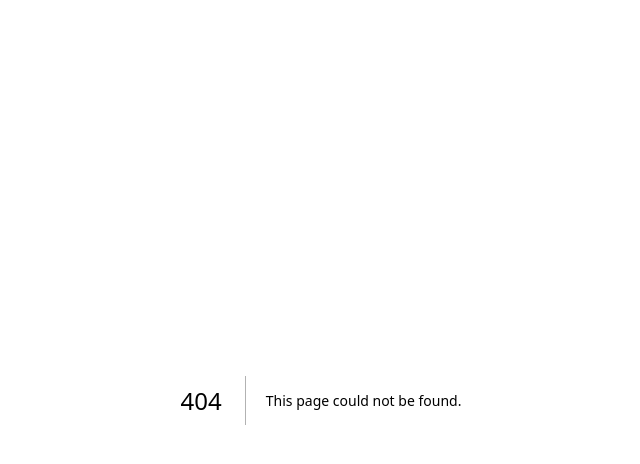
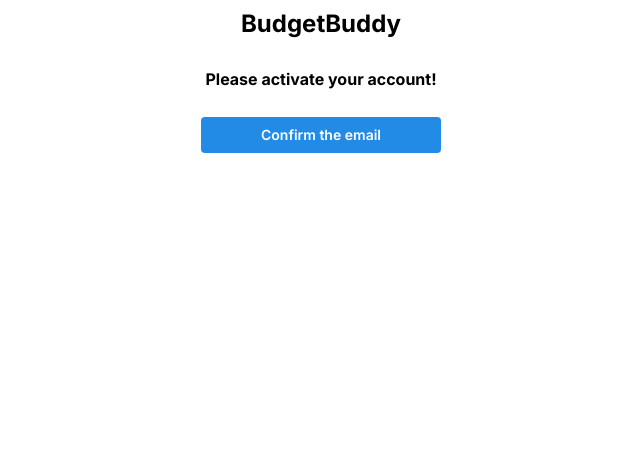
Before and after one commit to j1ddong/BudgetBuddy, a Next.js app in the folder buget-buddy/: page /accounts/confirm-email in a window 1280 px wide. Before the commit this address had no page. Shown: the top 464 px of the page, without its empty margins (319-959 px from the left). Built offline with nearby package versions, Linux system fonts and the light colour scheme.

Commit message:
implement confirm email

```diff
--- /dev/null
+++ b/buget-buddy/src/app/accounts/confirm-email/page.tsx
@@ -0,0 +1,23 @@
+import Link from 'next/link';
+import { Button } from '@mantine/core';
+import authStyles from '@/app/accounts/auth.module.css';
+
+const ConfirmEmail = ({ searchParams }: confirmUrlSearchParamsType) => {
+	return (
+		<>
+			<p className={authStyles.authInfo}>
+				<b>Please activate your account!</b>
+			</p>
+			<Button
+				className={authStyles.confirmationBtn}
+				fullWidth
+				component={Link}
+				href={searchParams.confirmUrl}
+			>
+				Confirm the email
+			</Button>
+		</>
+	);
+};
+
+export default ConfirmEmail;
```
